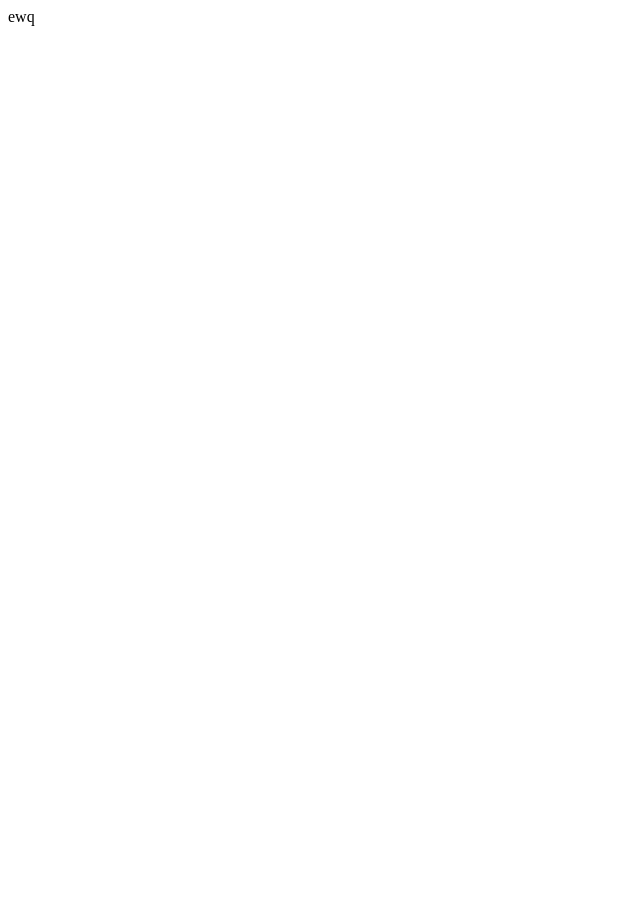
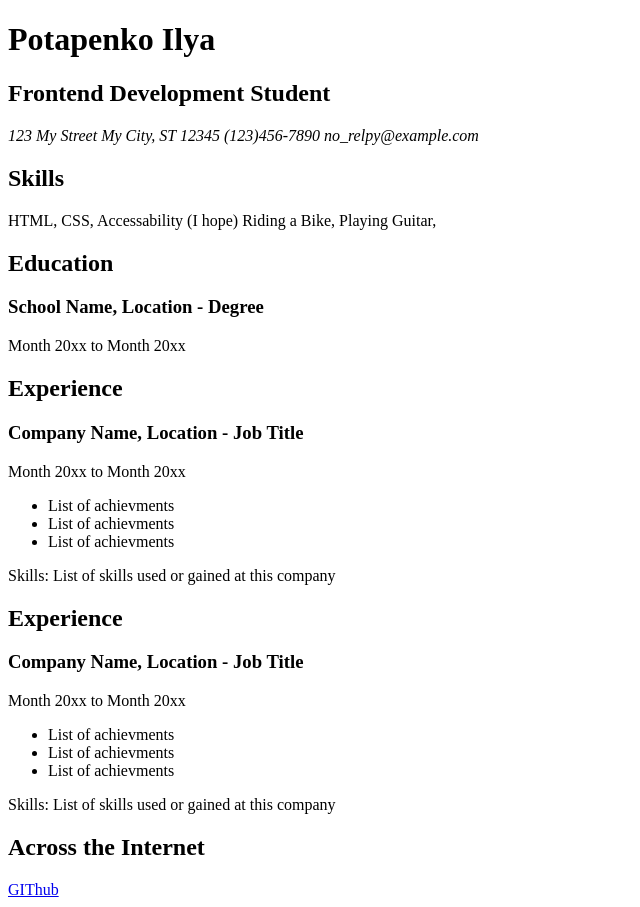
Before and after one commit to leeam61/Roadmap.sh-Frontend, a plain HTML site: page Single Page/CV.html in a window 1280 px wide. Shown: the whole page, without its empty margins (0-640 px from the left). Before the commit the page ends 800 px from the top, so only its background shows below. Drawn offline with Linux system fonts and the light colour scheme.

Commit message:
Update CV.html

```diff
--- a/Single Page/CV.html
+++ b/Single Page/CV.html
@@ -3,9 +3,52 @@
   <head>
     <meta charset="UTF-8" />
     <meta name="viewport" content="width=device-width, initial-scale=1.0" />
-    <title>Document</title>
+    <title>Potapenko Ilya CV</title>
   </head>
   <body>
-    <div>ewq</div>
+    <header>
+      <h1>Potapenko Ilya</h1>
+    </header>
+    <main>
+      <section>
+        <h2>Frontend Development Student</h2>
+        <address>
+          123 My Street My City, ST 12345 (123)456-7890 no_relpy@example.com
+        </address>
+      </section>
+      <section>
+        <h2>Skills</h2>
+        <p>HTML, CSS, Accessability (I hope) Riding a Bike, Playing Guitar,</p>
+      </section>
+      <section>
+        <h2>Education</h2>
+        <h3>School Name, Location - Degree</h3>
+        <p>Month 20xx to Month 20xx</p>
+      </section>
+      <section>
+        <h2>Experience</h2>
+        <h3>Company Name, Location - Job Title</h3>
+        <p>Month 20xx to Month 20xx</p>
+        <ul>
+          <li>List of achievments</li>
+          <li>List of achievments</li>
+          <li>List of achievments</li>
+        </ul>
+        <p>Skills: List of skills used or gained at this company</p>
+      </section>
+      <section>
+        <h2>Experience</h2>
+        <h3>Company Name, Location - Job Title</h3>
+        <p>Month 20xx to Month 20xx</p>
+        <ul>
+          <li>List of achievments</li>
+          <li>List of achievments</li>
+          <li>List of achievments</li>
+        </ul>
+        <p>Skills: List of skills used or gained at this company</p>
+      </section>
+    </main>
+    <h2>Across the Internet</h2>
+    <a href="https://github.com/leeam61">GIThub</a>
   </body>
 </html>
```
